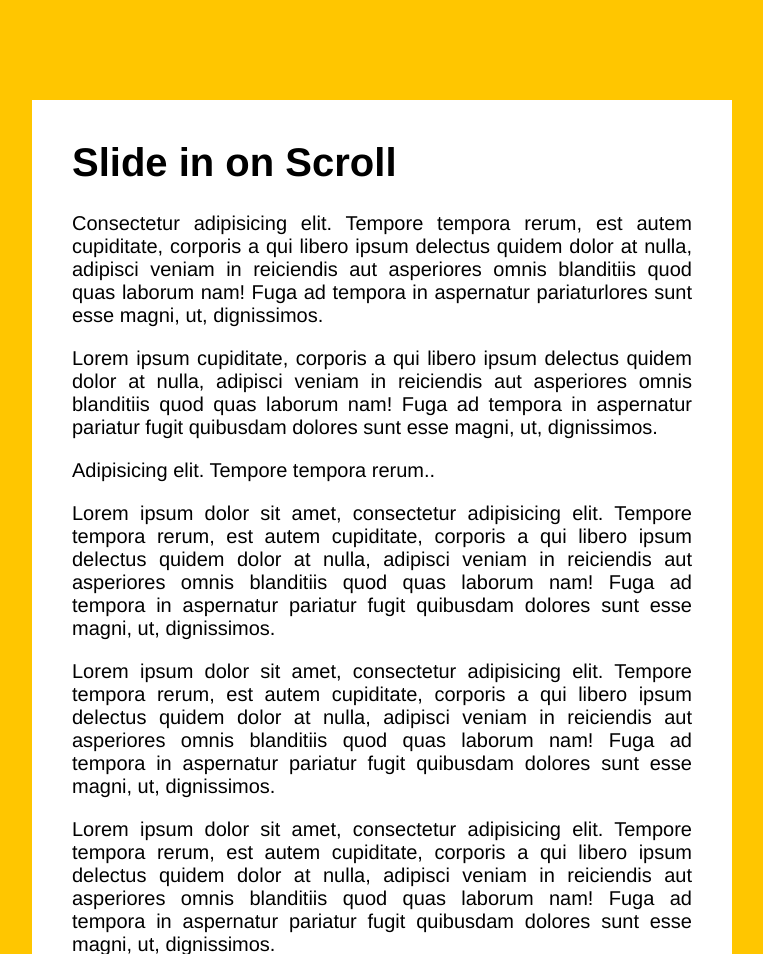
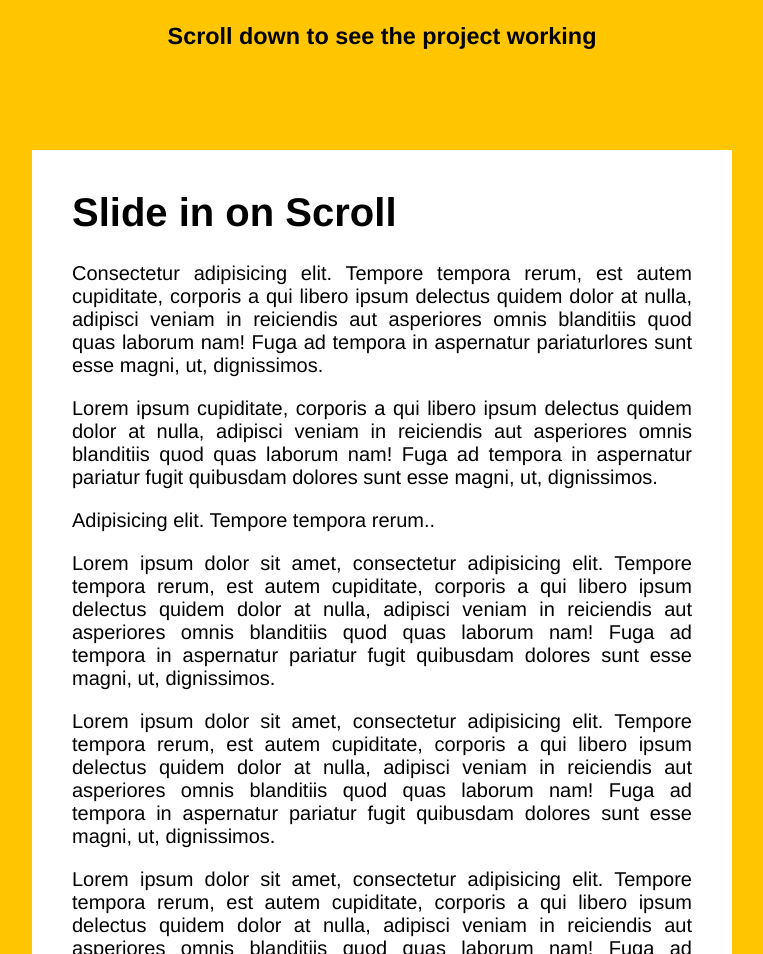
Before and after one commit to argenis0409/slide-in-on-scroll, a plain HTML site: page index-F.html in a window 1280 px wide. Shown: the top 954 px of the page, without its empty margins (258-1021 px from the left). Drawn offline with Linux system fonts and the light colour scheme.

Commit message:
updated the title on both index files

```diff
--- a/index-F.html
+++ b/index-F.html
@@ -5,7 +5,7 @@
   <title>Document</title>
 </head>
 <body>
-
+    <h3 style="text-align: center;">Scroll down to see the project working</h3>
   <div class="site-wrap">
 
     <h1>Slide in on Scroll</h1>
```
Also changed, not shown: index.html (+1 -1 lines).
